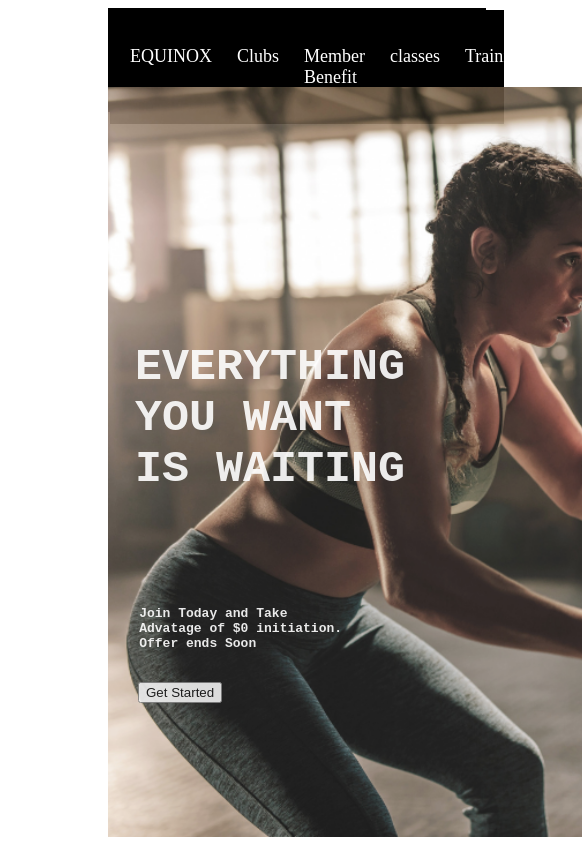
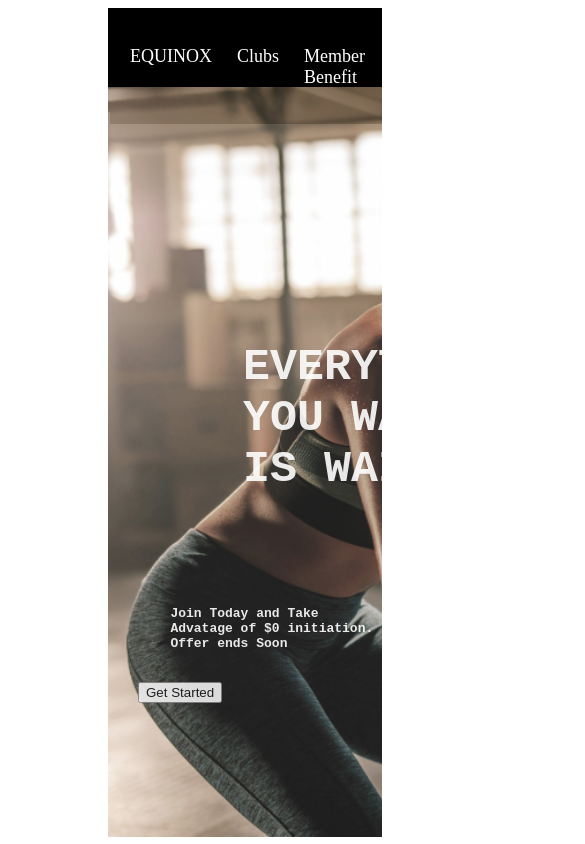
Before and after one commit to anittashijin/website, a plain HTML site: page index.html in a window 390 px wide. Shown: the top 844 px of the page, 585 px wide, since content can reach past the window. Drawn offline with Linux system fonts and the light colour scheme.

Commit message:
website1

```diff
--- a/index.html
+++ b/index.html
@@ -7,6 +7,8 @@
     <link rel="stylesheet" href="./website1.css">
 </head>
 <body>
+    <div class="first
+    ">
         <div class="main">
     <div class="sub">
 
@@ -124,6 +126,7 @@
         </div>
 
     </div>
+    </div>
 
 
 
--- a/website1.css
+++ b/website1.css
@@ -356,6 +356,9 @@ margin-right: 30px;
     .de1{
         margin-left: 65x;
     }
+    .first{
+        overflow-x: hidden;
+    }
 
 }
 @media(max-width:699px){
```
Lines whose indentation alone changed are shown as unchanged.
